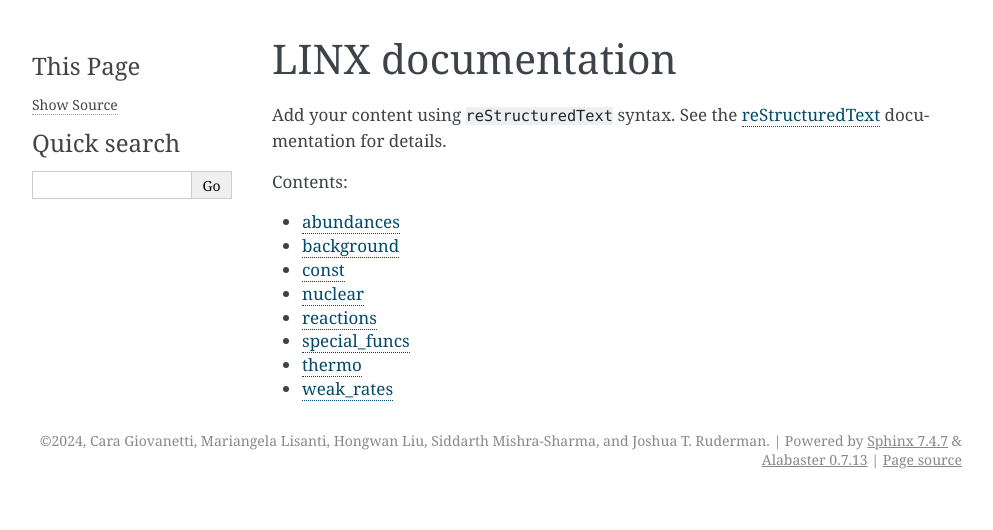
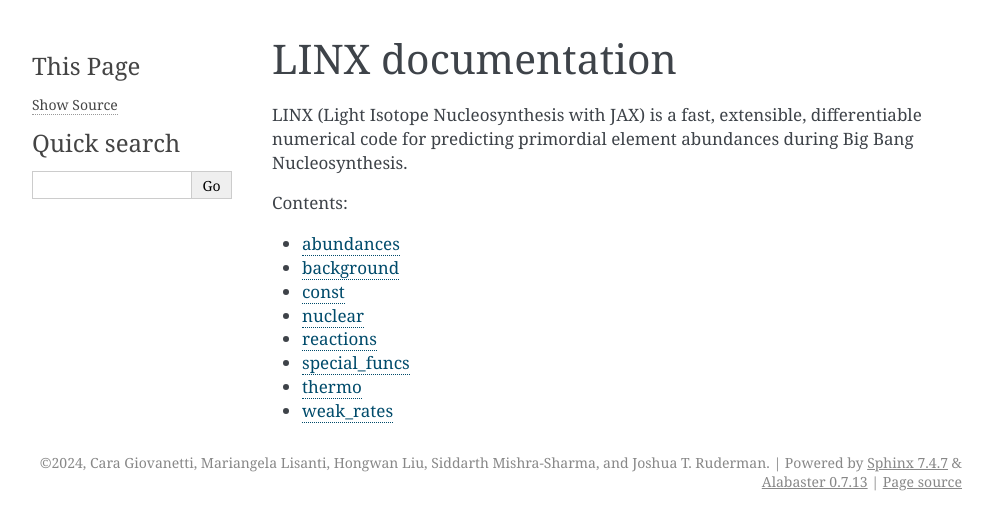
Before and after one commit to cgiovanetti/LINX, a Sphinx documentation site: the page built from docs/index.rst, in a window 1280 px wide. Shown: the top 530 px of the page, without its empty margins (148-1141 px from the left). Built offline with Sphinx 7.4.7, drawn with Linux system fonts in a browser that asks for light colours.

Commit message:
Update index.rst

```diff
--- a/docs/index.rst
+++ b/docs/index.rst
@@ -6,9 +6,7 @@
 LINX documentation
 ==================
 
-Add your content using ``reStructuredText`` syntax. See the
-`reStructuredText <https://www.sphinx-doc.org/en/master/usage/restructuredtext/index.html>`_
-documentation for details.
+LINX (Light Isotope Nucleosynthesis with JAX) is a fast, extensible, differentiable numerical code for predicting primordial element abundances during Big Bang Nucleosynthesis.
 
 
 .. toctree::
```
